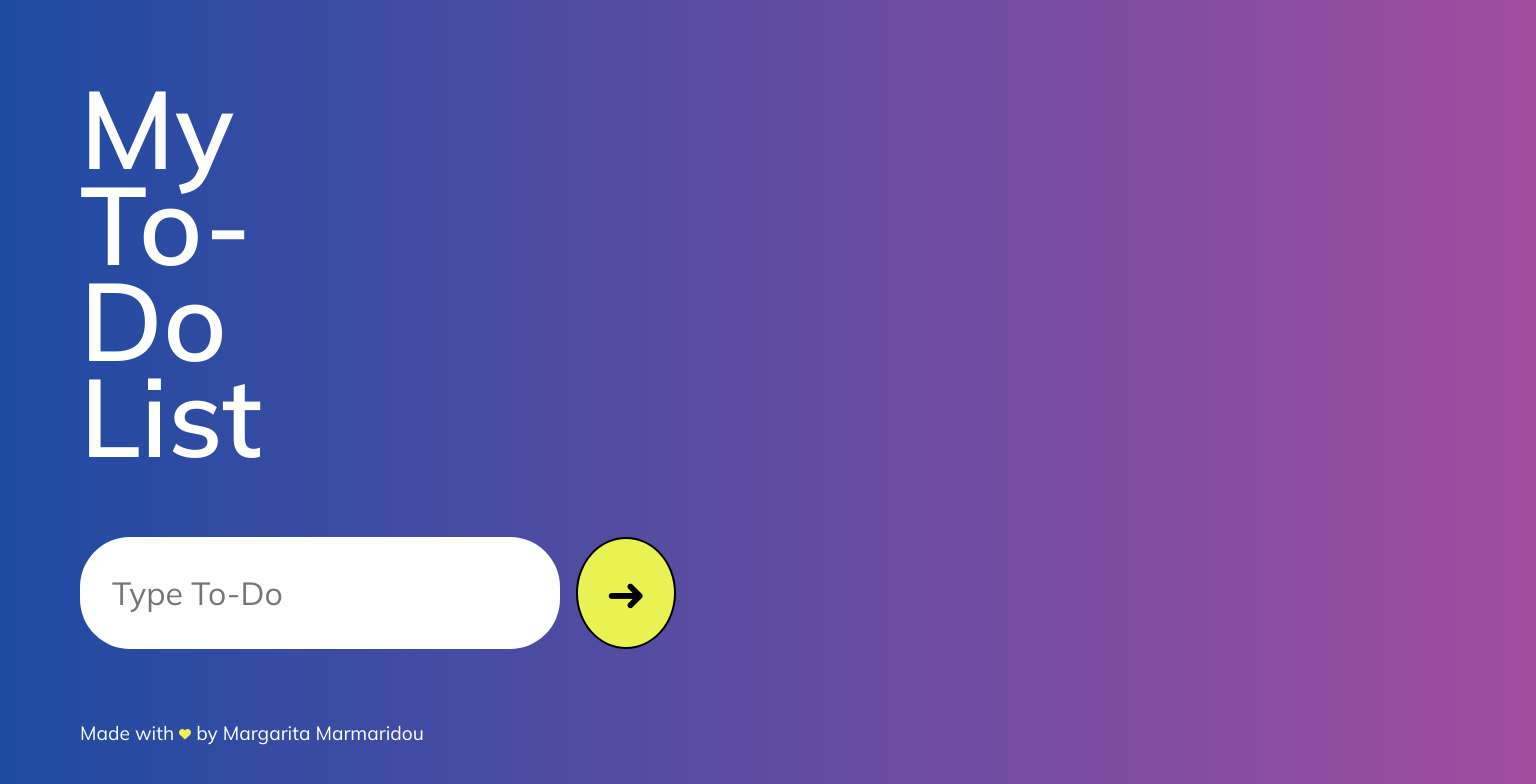
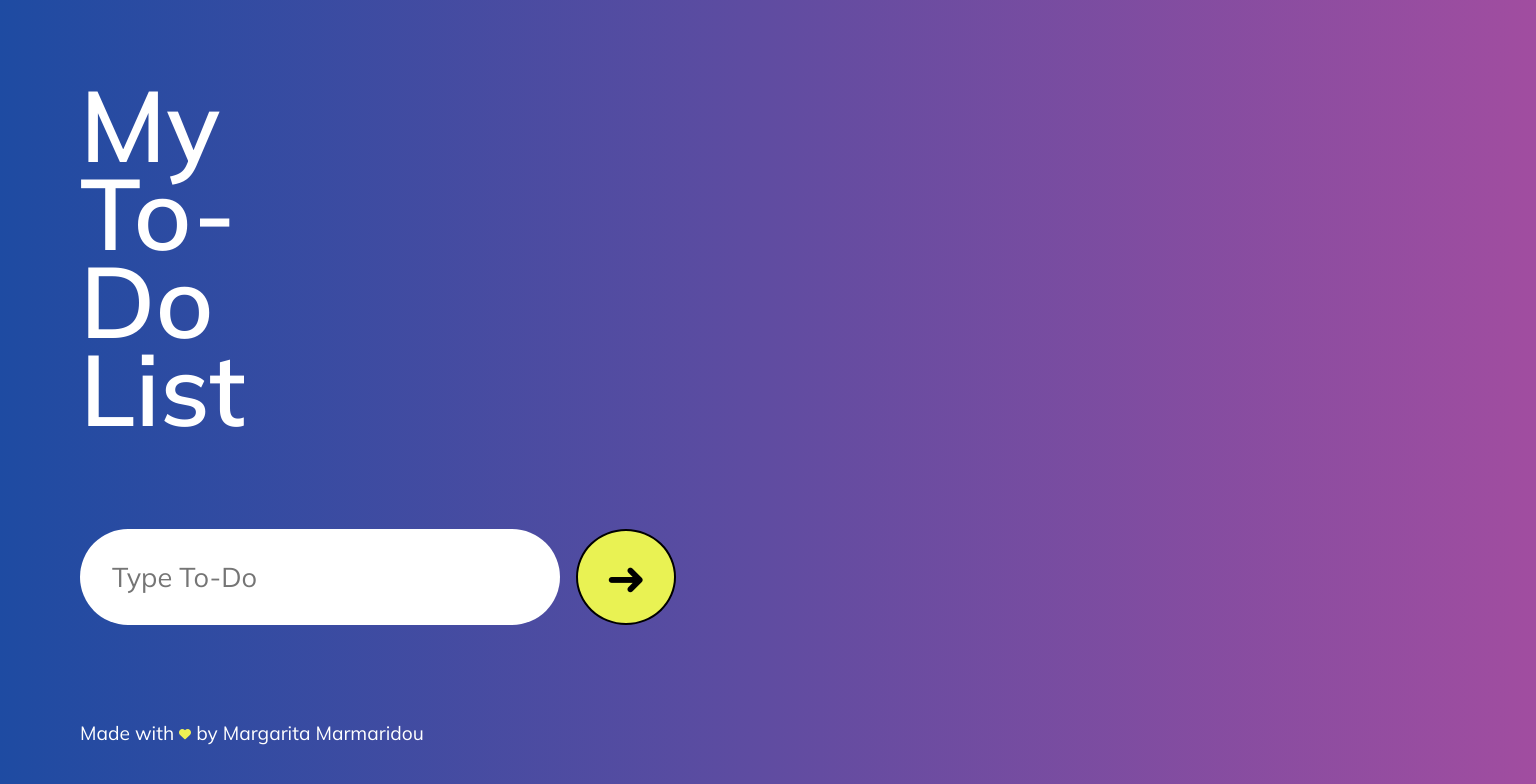
Before and after one commit to mamarmar/to-do-list, a React (Create React App) app: page / in a window 1536 px wide. Shown: the top 784 px of the page. Built offline with nearby package versions, Linux system fonts and the light colour scheme; the HTML template or start-up script is replaced by a standard one.

Commit message:
additional-styling

```diff
--- a/src/index.css
+++ b/src/index.css
@@ -138,9 +138,8 @@ footer a, footer a:hover, footer a:focus, footer a:active {
 }
 
 .todo {
-
   border-radius: 1rem;
-  font-size: 1.1rem;
+  font-size: 1.4rem;
   color: black;
   font-weight: 600;
   display: flex;
@@ -180,7 +179,7 @@ footer a, footer a:hover, footer a:focus, footer a:active {
 }
 
 .delete-todo {
-  font-size: 1.2rem;
+  font-size: 1.5rem;
 }
 
 .tooltiptext {
@@ -347,14 +346,14 @@ footer a, footer a:hover, footer a:focus, footer a:active {
 
 @media only screen and (min-width: 1200px) {
   .header-title {
-    font-size: 110px;
-    line-height: 6rem;
+    font-size: 90px;
+    line-height: 5rem;
   }
 
   input {
-    width: 30rem;
-    height: 7rem;
-    font-size: 2rem;
+    width: 26rem;
+    height: 5rem;
+    font-size: 1.4rem;
   }
 
   .add-btn {
@@ -370,6 +369,17 @@ footer a, footer a:hover, footer a:focus, footer a:active {
 }
 
 @media only screen and (min-width: 1400px) {
+  .header-title {
+    font-size: 100px;
+    line-height: 5.5rem;
+  }
+
+  input {
+    width: 30rem;
+    height: 6rem;
+    font-size: 1.7rem;
+  }
+
   .todo-list {
     grid-template-columns: repeat(3, 1fr);
   }
@@ -380,7 +390,31 @@ footer a, footer a:hover, footer a:focus, footer a:active {
   }
 }
 @media only screen and (min-width: 2000px) {
+  .header-title {
+    font-size: 110px;
+    line-height: 6rem;
+  }
+
+  input{
+    font-size: 2rem;
+  }
+
   .todo-list {
-    grid-template-columns: repeat (5, 1fr);
+    grid-template-columns: repeat(5, 1fr);
+  }
+
+  .todo {
+    font-size: 2rem;
+    height: 20rem
+  }
+
+  .completed {
+    width: 2.2rem;
+    height: 2.2rem;
+    font-size: 1.4rem;
+  }
+
+  .delete-todo {
+    font-size: 2.4rem;
   }
 }
```
